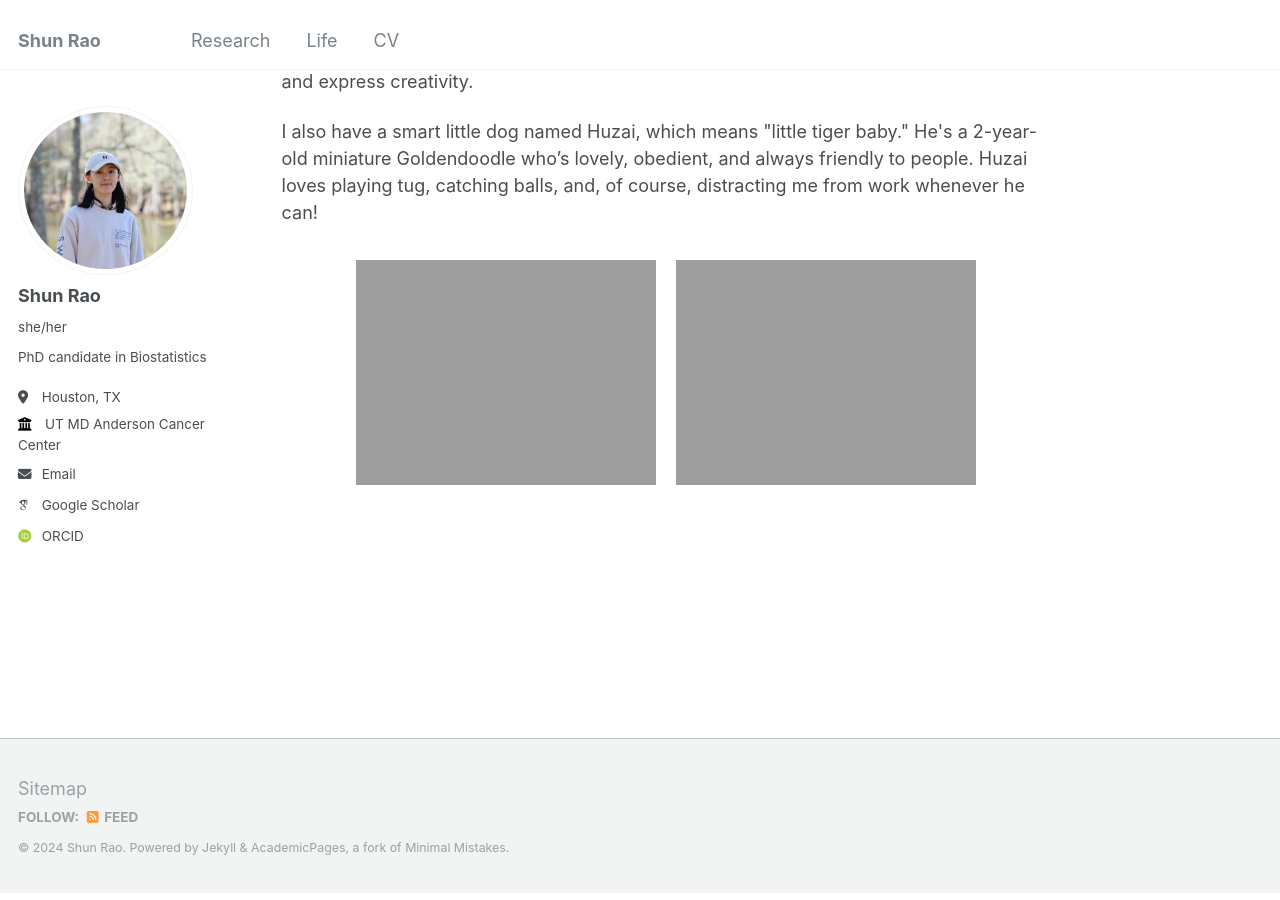
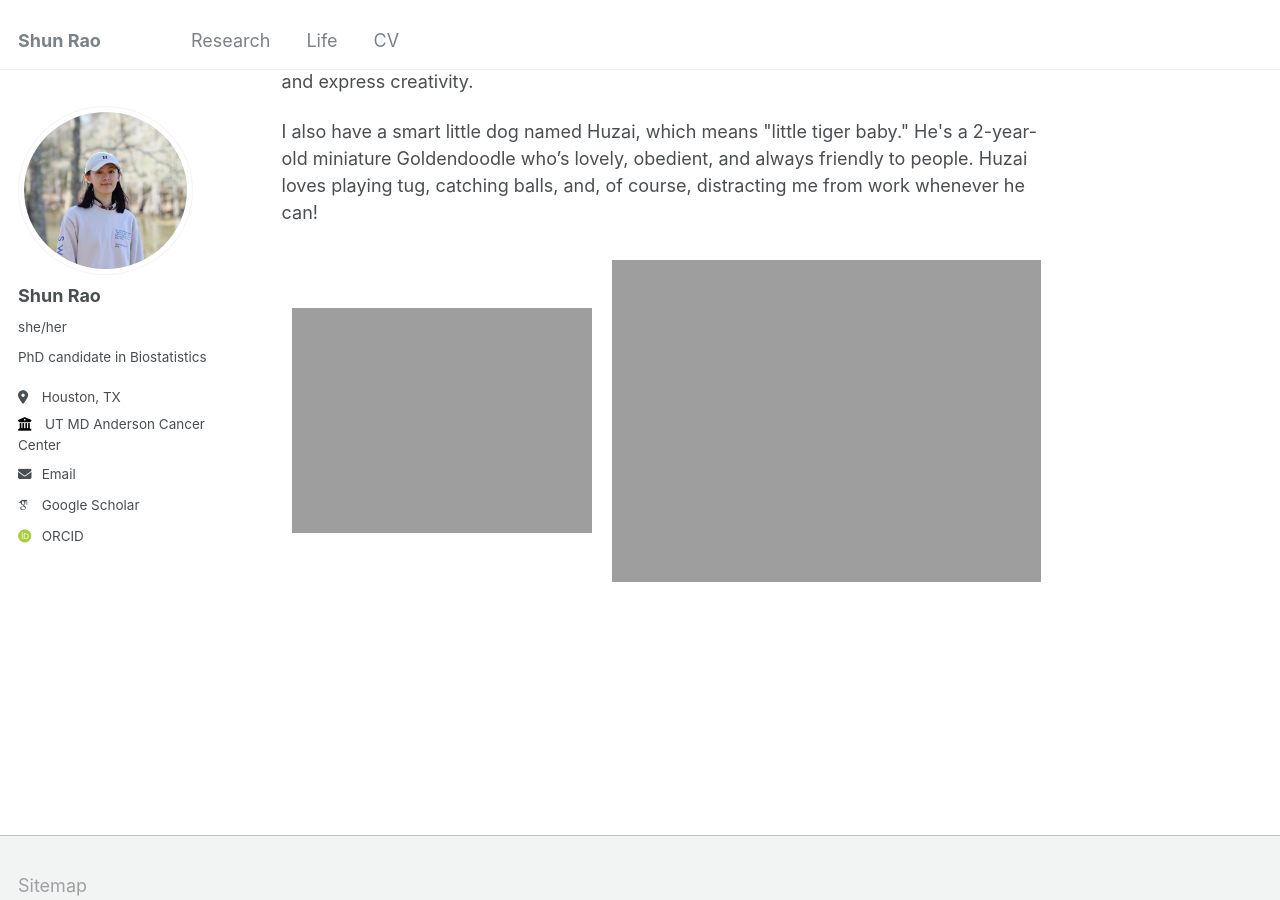
Before and after one commit to ShunRao8/shunrao8.github.io, a Jekyll site: the page built from _pages/life.html, in a window 1280 px wide and 900 px high, scrolled down 845 px. Built offline with Jekyll 4.4.1, drawn with Linux system fonts in a browser that asks for light colours; some web fonts are replaced.

Commit message:
Update life.html

```diff
--- a/_pages/life.html
+++ b/_pages/life.html
@@ -17,5 +17,5 @@ permalink: /life/
 
 <div style="display: flex; justify-content: center; align-items: center;">
     <img src="https://shunrao8.github.io/files/dog.jpeg" alt="Dog1" style="width: 45%; max-width: 300px; margin: 10px;">
-    <img src="https://shunrao8.github.io/files/dog2.jpeg" alt="Dog2" style="width: 45%; max-width: 300px; margin: 10px;">
+    <img src="https://shunrao8.github.io/files/dog2.jpeg" alt="Dog2" style="width: 60%; max-width: 450px; margin: 10px;">
 </div>
```
